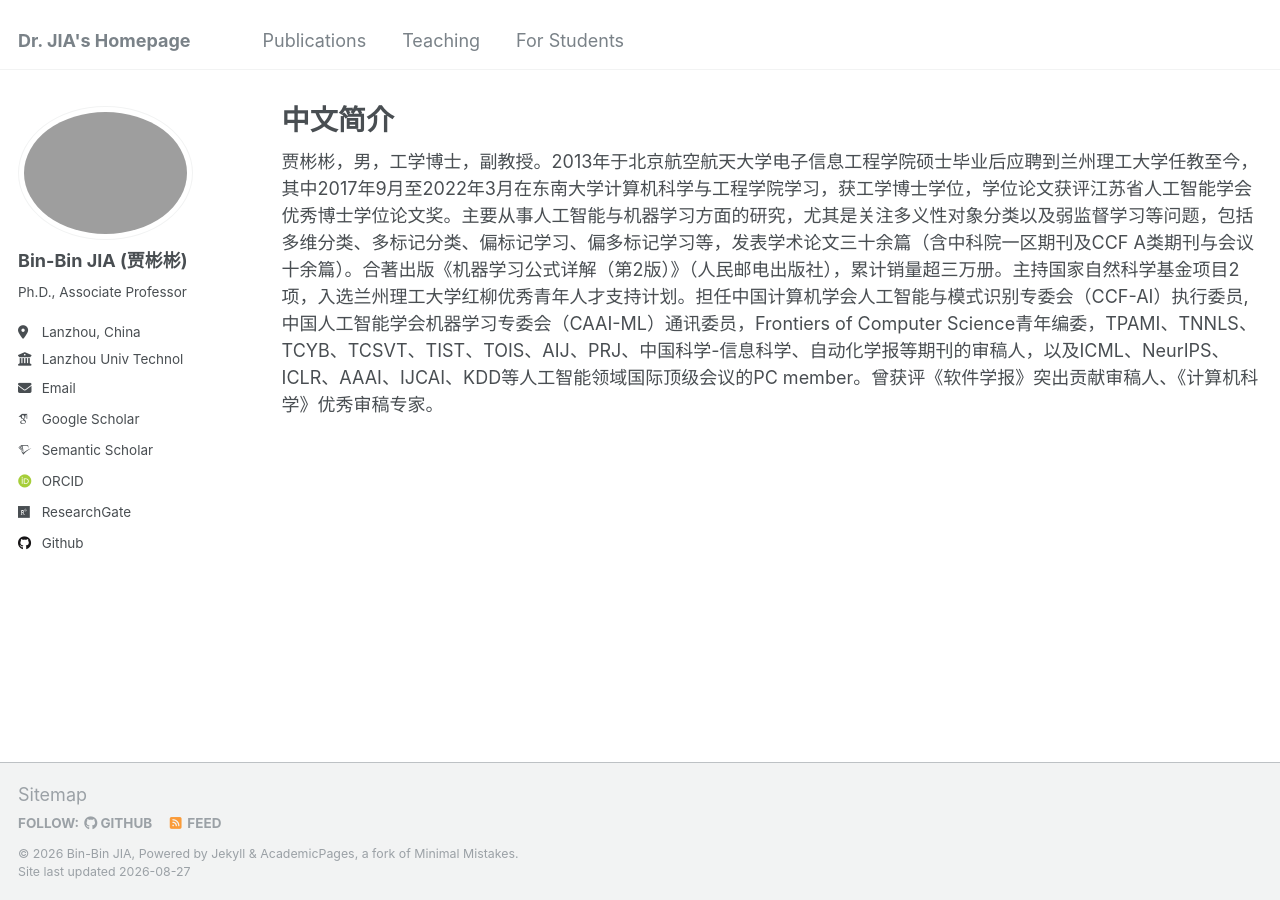
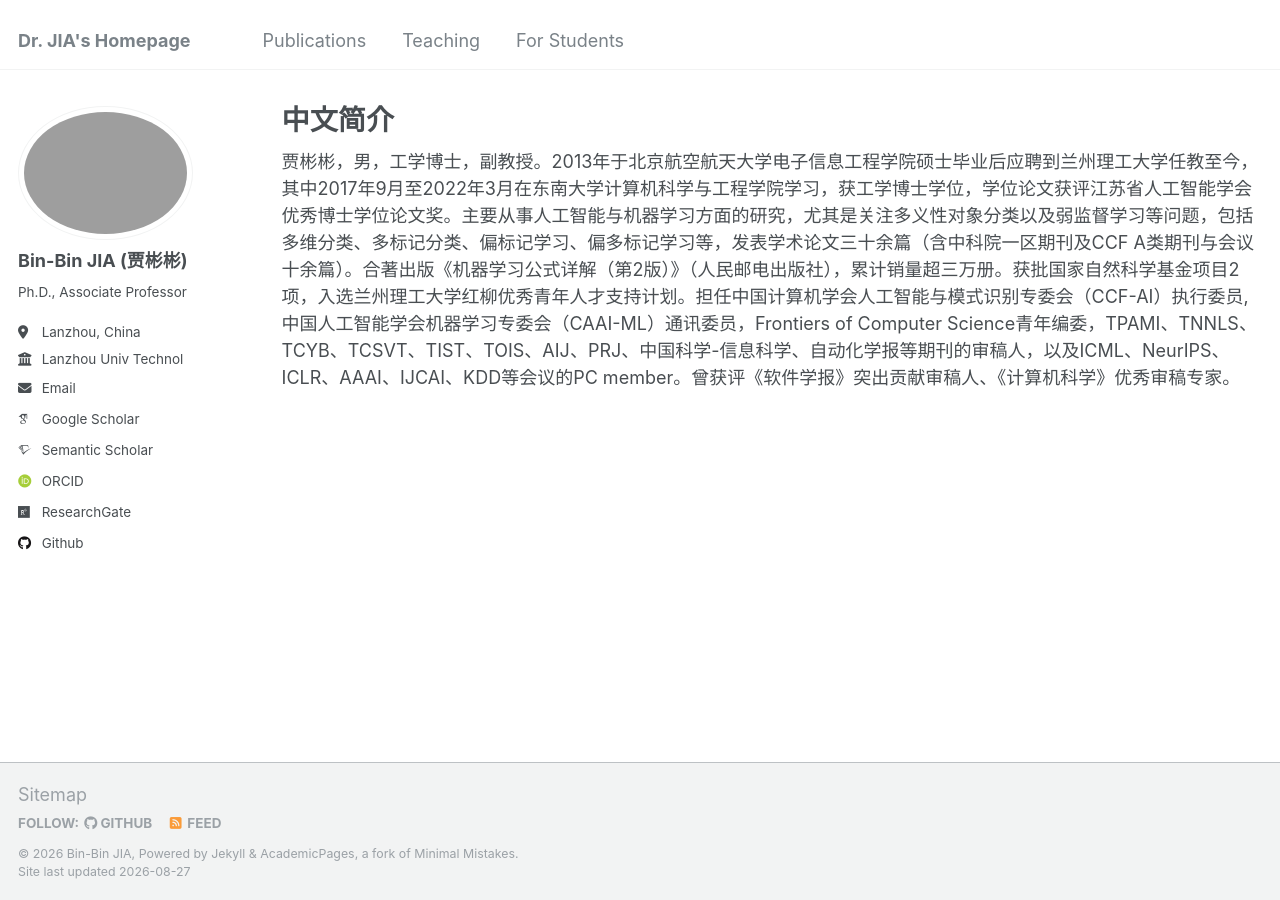
Before and after one commit to jiabinbin-ai/jiabinbin-ai.github.io, a Jekyll site: the page built from _pages/bio_cn.html, in a window 1280 px wide. Built offline with Jekyll 4.4.1, drawn with Linux system fonts in a browser that asks for light colours; some web fonts are replaced.

Commit message:
Update bio_cn.html

```diff
--- a/_pages/bio_cn.html
+++ b/_pages/bio_cn.html
@@ -5,4 +5,4 @@ permalink: /bio_cn/
 author_profile: true
 ---
 
-贾彬彬，男，工学博士，副教授。2013年于北京航空航天大学电子信息工程学院硕士毕业后应聘到兰州理工大学任教至今，其中2017年9月至2022年3月在东南大学计算机科学与工程学院学习，获工学博士学位，学位论文获评江苏省人工智能学会优秀博士学位论文奖。主要从事人工智能与机器学习方面的研究，尤其是关注多义性对象分类以及弱监督学习等问题，包括多维分类、多标记分类、偏标记学习、偏多标记学习等，发表学术论文三十余篇（含中科院一区期刊及CCF A类期刊与会议十余篇）。合著出版《机器学习公式详解（第2版）》（人民邮电出版社），累计销量超三万册。主持国家自然科学基金项目2项，入选兰州理工大学红柳优秀青年人才支持计划。担任中国计算机学会人工智能与模式识别专委会（CCF-AI）执行委员,中国人工智能学会机器学习专委会（CAAI-ML）通讯委员，Frontiers of Computer Science青年编委，TPAMI、TNNLS、TCYB、TCSVT、TIST、TOIS、AIJ、PRJ、中国科学-信息科学、自动化学报等期刊的审稿人，以及ICML、NeurIPS、ICLR、AAAI、IJCAI、KDD等人工智能领域国际顶级会议的PC member。曾获评《软件学报》突出贡献审稿人、《计算机科学》优秀审稿专家。
+贾彬彬，男，工学博士，副教授。2013年于北京航空航天大学电子信息工程学院硕士毕业后应聘到兰州理工大学任教至今，其中2017年9月至2022年3月在东南大学计算机科学与工程学院学习，获工学博士学位，学位论文获评江苏省人工智能学会优秀博士学位论文奖。主要从事人工智能与机器学习方面的研究，尤其是关注多义性对象分类以及弱监督学习等问题，包括多维分类、多标记分类、偏标记学习、偏多标记学习等，发表学术论文三十余篇（含中科院一区期刊及CCF A类期刊与会议十余篇）。合著出版《机器学习公式详解（第2版）》（人民邮电出版社），累计销量超三万册。获批国家自然科学基金项目2项，入选兰州理工大学红柳优秀青年人才支持计划。担任中国计算机学会人工智能与模式识别专委会（CCF-AI）执行委员,中国人工智能学会机器学习专委会（CAAI-ML）通讯委员，Frontiers of Computer Science青年编委，TPAMI、TNNLS、TCYB、TCSVT、TIST、TOIS、AIJ、PRJ、中国科学-信息科学、自动化学报等期刊的审稿人，以及ICML、NeurIPS、ICLR、AAAI、IJCAI、KDD等会议的PC member。曾获评《软件学报》突出贡献审稿人、《计算机科学》优秀审稿专家。
```
